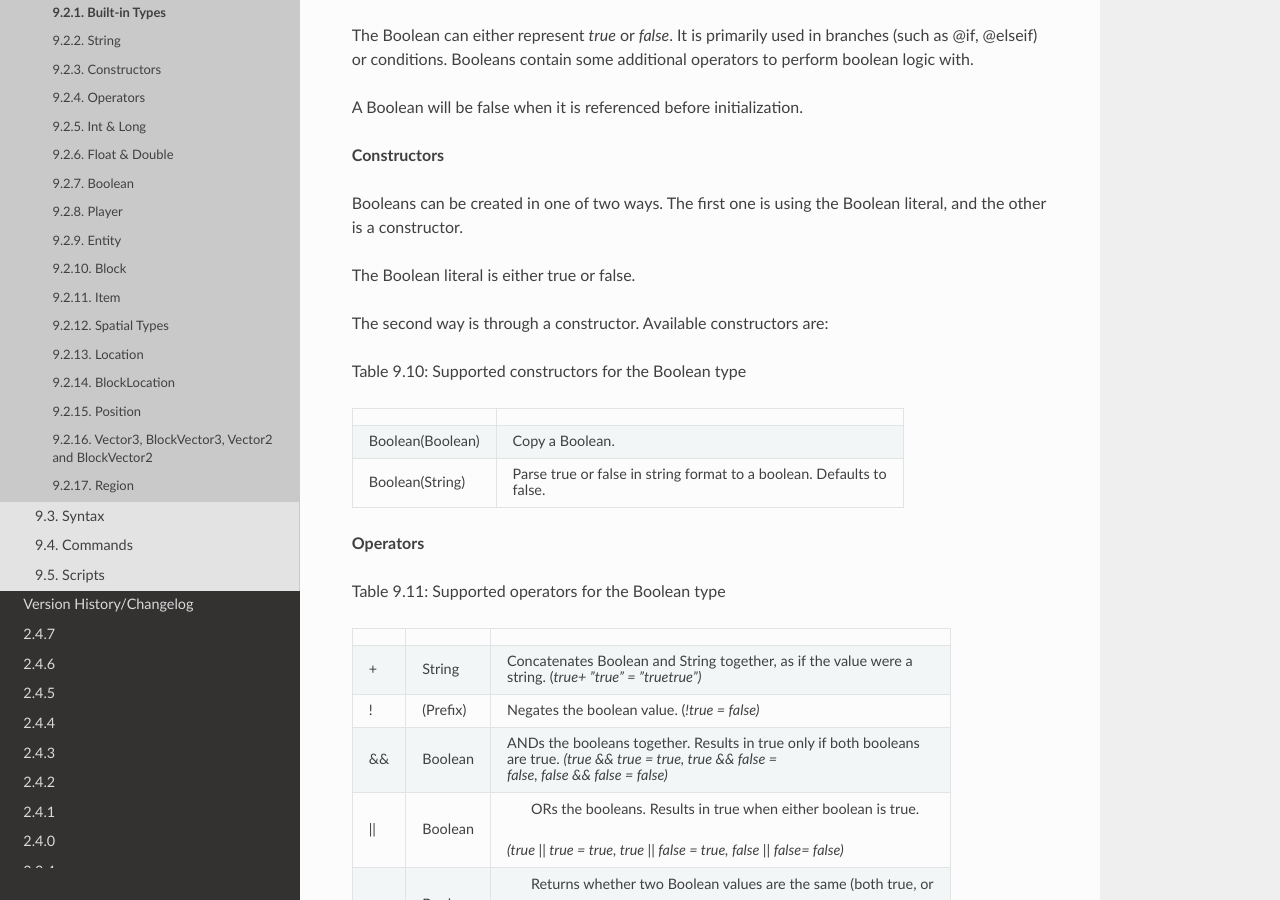
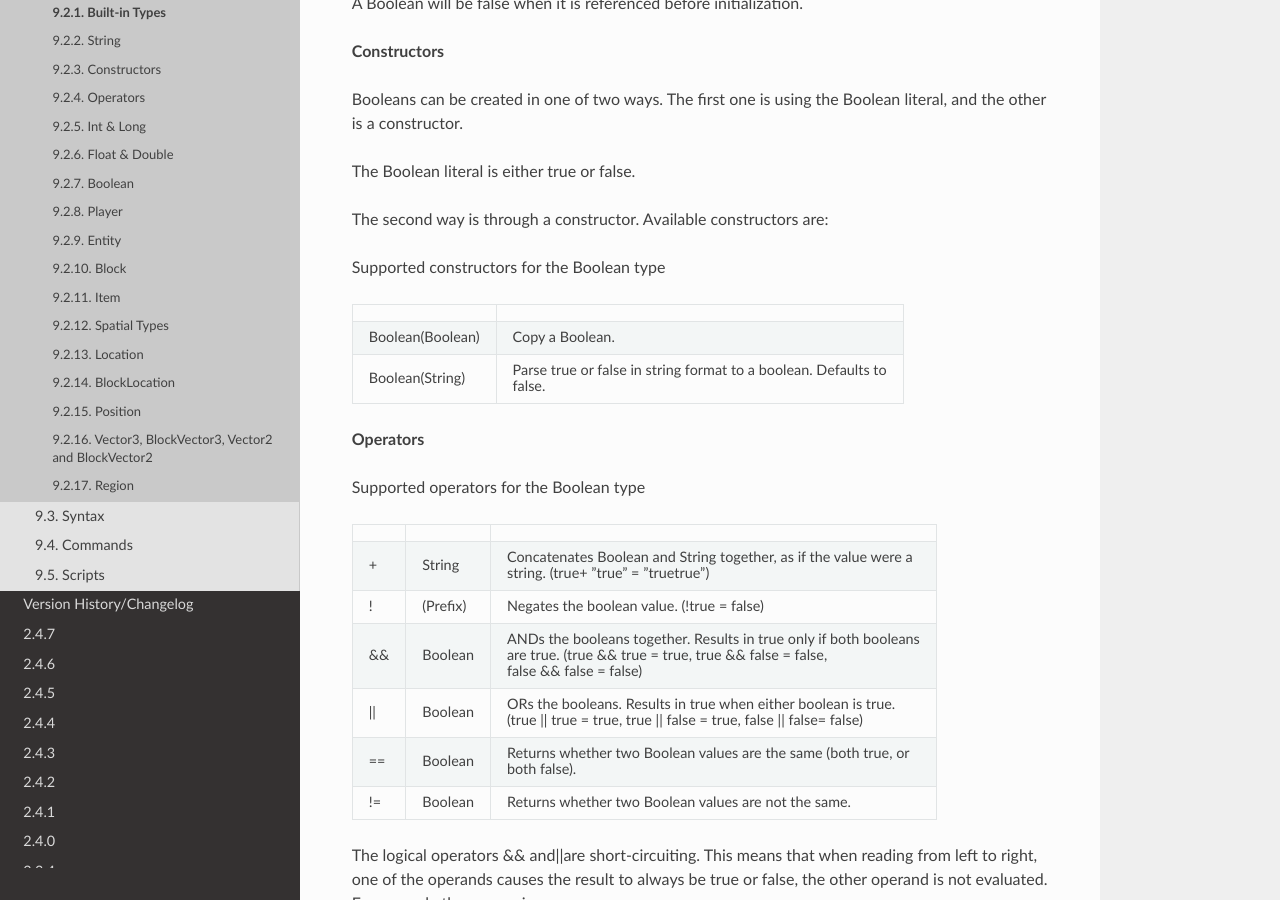
Before and after one commit to rebplane/msc, a Sphinx documentation site: the page built from docs/source/8_appendix/appendix_built_in_types.rst, in a window 1280 px wide and 900 px high, scrolled down 7703 px. Built offline with Sphinx 7.4.7 and the Read the Docs theme 2.0.0, drawn with Linux system fonts in a browser that asks for light colours; some of the changed text lies outside the part shown.

Commit message:
Fixed typos and resolved some styling issues

```diff
--- a/docs/source/8_appendix/appendix_built_in_types.rst
+++ b/docs/source/8_appendix/appendix_built_in_types.rst
@@ -41,7 +41,7 @@
 The second way is through a constructor. Available constructors are:
 
 
-Table 9.3: Supported constructors for the String type
+Supported constructors for the String type
 
 =========================== ====================================
 =========================== ====================================
@@ -87,7 +87,7 @@
 Operators
 ------------------------
 
-Table 9.4: Supported operators for the String type
+Supported operators for the String type
 
 +-----+----------------------------+------------------------------------------------------+
 | \+  |   String                   |   Concatenates two Strings together.                 |
@@ -116,22 +116,22 @@
 |     +----------------------------+------------------------------------------------------+
 |     |   Item                     |   Concatenates String and Item together.             |
 +-----+----------------------------+------------------------------------------------------+
-| ==  |    String                  |    Checks for equality between Strings. This is      |
+| ==  |    String                  |   Checks for equality between Strings. This is       |
 |     |                            |                                                      |
 |     |                            |   case-sensitive. For case-insensitive equality, use |
 |     |                            |                                                      |
 |     |                            |   .equalsIgnoreCase(). (Returns Boolean with the     |
 |     |                            |                                                      |
-|     |                            |  result: true if equal).                             |
-+-----+----------------------------+------------------------------------------------------+
-| !=  |    String                  |    Checks for inequality between Strings. (Returns   |
+|     |                            |   result: true if equal).                            |
++-----+----------------------------+------------------------------------------------------+
+| !=  |    String                  |   Checks for inequality between Strings. (Returns    |
 |     |                            |                                                      |
 |     |                            |   Boolean with the result: true if not equal).       |
 +-----+----------------------------+------------------------------------------------------+
 
 **Methods**
 
-Table 9.5: Supported Methods for the String type
+Supported Methods for the String type
 
 =========================================== ====================================
 =========================================== ====================================
@@ -204,7 +204,7 @@
 
 The second way is through a constructor. Available constructors are:
 
-Table 9.6: Supported constructors for the Int and Long type
+Supported constructors for the Int and Long type
 
 ========================================== ====================================
 ========================================== ====================================
@@ -231,7 +231,7 @@
 **Operators**
 
 
-Table 9.7: Supported operators for the Int and Long type
+Supported operators for the Int and Long type
 
 +-----+----------------------------+------------------------------------------------------+
 | \+  |   String                   |   Concatenates Int and String together, as if the    |
@@ -332,7 +332,7 @@
 
 The second way is through a constructor. Available constructors are:
 
-Table 9.8: Supported constructors for the Float and Double type
+Supported constructors for the Float and Double type
 
 ========================================== ====================================
 ========================================== ====================================
@@ -358,7 +358,7 @@
 
 **Operators**
 
-Table 9.9: Supported operators for the Float and Double type
+Supported operators for the Float and Double type
 
 +-----+----------------------------+------------------------------------------------------+
 | \+  |   String                   |   Concatenates Float and String together, as if the  |
@@ -430,7 +430,7 @@
 The second way is through a constructor. Available constructors are:
 
 
-Table 9.10: Supported constructors for the Boolean type
+Supported constructors for the Boolean type
 
 ========================================== ====================================
 ========================================== ====================================
@@ -443,23 +443,23 @@
 **Operators**
 
 
-Table 9.11: Supported operators for the Boolean type
+Supported operators for the Boolean type
 
 ===== ========================================== ====================================
 ===== ========================================== ====================================
 \+      String                                      Concatenates Boolean and String together, as if the value were a
 
-                                                    string. (*true+ ”true” = ”truetrue”)*
-!       (Prefix)                                    Negates the boolean value. (*!true = false)*
+                                                    string. (true+ ”true” = ”truetrue”)
+!       (Prefix)                                    Negates the boolean value. (!true = false)
 &&      Boolean                                     ANDs the booleans together. Results in true only if both booleans
 
-                                                    are true. *(true && true = true, true && false =*
-
-                                                    *false, false && false = false)*
-||      Boolean                                      ORs the booleans. Results in true when either boolean is true.
-
-                                                    *(true || true = true, true || false = true, false || false= false)*
-==      Boolean                                      Returns whether two Boolean values are the same (both true, or
+                                                    are true. (true && true = true, true && false = false,
+
+                                                    false && false = false)
+||      Boolean                                     ORs the booleans. Results in true when either boolean is true.
+
+                                                    (true || true = true, true || false = true, false || false= false)
+==      Boolean                                     Returns whether two Boolean values are the same (both true, or
 
                                                     both false).
 !=      Boolean                                     Returns whether two Boolean values are not the same.
@@ -673,7 +673,7 @@
 
         level. Your food level will not drop if
 
-        you are saturated ¿ 0.
+        you are saturated > 0.
 
     * - **setSaturation**\(Float value)
       - Sets the players current saturation
```
Also changed, not shown: docs/source/3_variables/variables.rst (+11 -9 lines), docs/source/9_lists/lists.rst (+5 -5 lines), .readthedocs.yaml.
